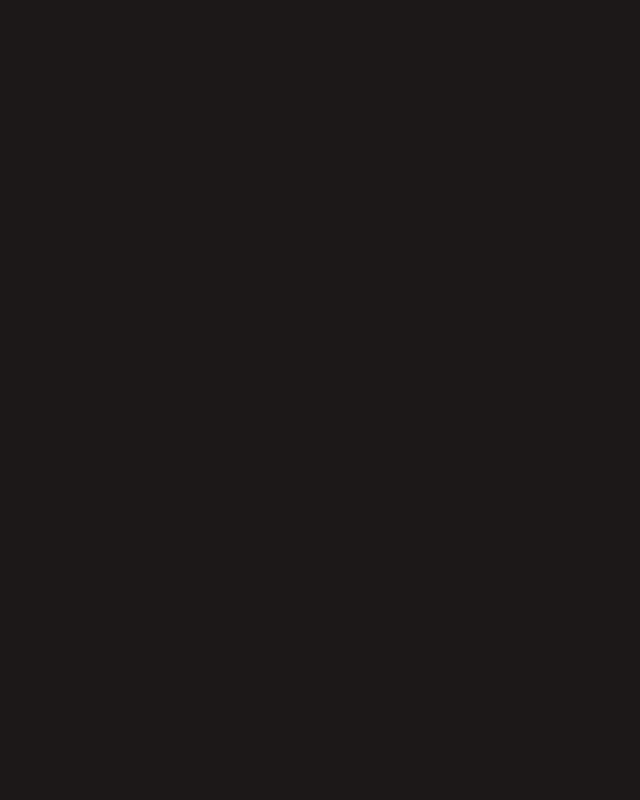
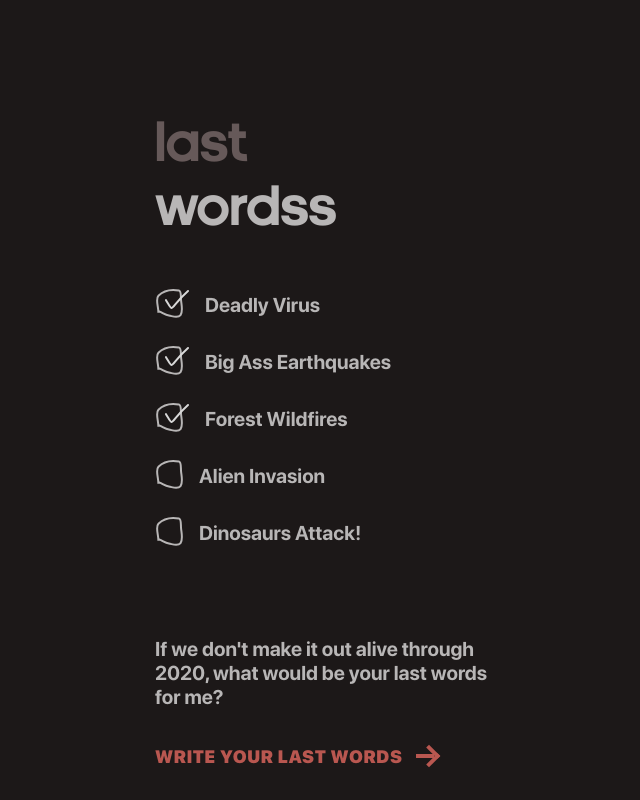
Before and after one commit to oztek22/lastwordss, a React (Create React App) app: page /#/send in a window 1280 px wide. Before the commit this address led to /#/. Shown: the whole page, without its empty margins (318-958 px from the left). Built offline with nearby package versions, Linux system fonts and the light colour scheme.

Commit message:
send page 2 redesigned

```diff
--- a/src/App.css
+++ b/src/App.css
@@ -49,7 +49,7 @@
   color: #b8b6b6;
 }
 
-input {
+textarea {
   margin-top: 40px;
   font-size: 18px;
   background: transparent;
@@ -58,8 +58,10 @@ input {
   border-bottom: 1px solid #665959;
   color: #665959;
   width: 100%;
+  resize: none;
+  height: 18px;
 }
 
-input:focus {
+textarea:focus {
   outline: transparent;
 }
--- a/src/components/check/check.js
+++ b/src/components/check/check.js
@@ -4,9 +4,9 @@ function Check() {
 
 	return (
 		<svg xmlns="http://www.w3.org/2000/svg" width="34" height="31" viewBox="0 0 34 31">
-			<g fill="none" stroke-width="2">
+			<g fill="none" strokeWidth="2">
 				<path stroke="#B8B6B6" d="M1.338 21.599c.03-5.282-3.083-12.596.087-15.847C6.916.122 15.03-.73 21.935.477c2.42.423 1.866 6.03 2.075 9.226.334 5.12 2.304 11.778-.468 15.405-2.748 3.595-7.785 1.081-11.632.428-3.217-.546-6.165-2.648-9.247-3.973l-1.325.036z" transform="translate(2 2)" />
-				<path stroke="#D8D8D8" stroke-linecap="round" stroke-linejoin="round" d="M9 10.174C17.32 23.871 11.18 18.822 31 1" transform="translate(2 2)" />
+				<path stroke="#D8D8D8" strokeLinecap="round" strokeLinejoin="round" d="M9 10.174C17.32 23.871 11.18 18.822 31 1" transform="translate(2 2)" />
 			</g>
 		</svg>
 
--- a/src/components/check/uncheck.js
+++ b/src/components/check/uncheck.js
@@ -4,7 +4,7 @@ function Uncheck() {
 
   return (
     <svg xmlns="http://www.w3.org/2000/svg" width="28" height="31" viewBox="0 0 28 31">
-      <path fill="none" stroke="#B8B6B6" stroke-width="2" d="M3.338 23.599c.03-5.282-3.083-12.596.087-15.847 5.491-5.63 13.604-6.483 20.51-5.275 2.42.423 1.866 6.03 2.075 9.226.334 5.12 2.304 11.778-.468 15.405-2.748 3.595-7.785 1.081-11.632.428-3.217-.546-6.165-2.648-9.247-3.973l-1.325.036z" />
+      <path fill="none" stroke="#B8B6B6" strokeWidth="2" d="M3.338 23.599c.03-5.282-3.083-12.596.087-15.847 5.491-5.63 13.604-6.483 20.51-5.275 2.42.423 1.866 6.03 2.075 9.226.334 5.12 2.304 11.778-.468 15.405-2.748 3.595-7.785 1.081-11.632.428-3.217-.546-6.165-2.648-9.247-3.973l-1.325.036z" />
     </svg>
   )
 }
--- /dev/null
+++ b/src/components/disasterList/disasterList.css
@@ -0,0 +1,18 @@
+.disaster-list {
+  font-family: SFProText;
+  font-size: 20px;
+  font-weight: bold;
+  margin-top: 16px;
+  color: #b8b6b6;
+  display: flex;
+  vertical-align: text-top;
+}
+
+.disaster-checkbox {
+  line-height: 34px;
+}
+
+.disaster-text {
+  line-height: 34px;
+  margin-left: 16px;
+}
--- /dev/null
+++ b/src/components/disasterList/disasterList.js
@@ -0,0 +1,24 @@
+import React from 'react';
+import { DISASTER_LIST } from '../../constants/constants';
+import Check from '../check/check';
+import Uncheck from '../check/uncheck';
+import "./disasterList.css";
+
+function DisasterList() {
+
+	return (
+    <div className="disaster">
+      {
+        DISASTER_LIST.map(disaster => {
+          return <div key={disaster.name} className="disaster-list">
+                    <span className="disaster-checkbox">{disaster.isChecked ? <Check /> : <Uncheck /> }</span>
+                    <span className="disaster-text">{ disaster.name }</span>
+                  </div>
+        })
+      }
+    </div>
+
+	)
+}
+
+export default DisasterList;
--- /dev/null
+++ b/src/constants/constants.js
@@ -0,0 +1,7 @@
+export const DISASTER_LIST = [
+  { name: "Deadly Virus", isChecked: true },
+  { name: "Big Ass Earthquakes", isChecked: true },
+  { name: "Forest Wildfires", isChecked: true },
+  { name: "Alien Invasion", isChecked: false },
+  { name: "Dinosaurs Attack!", isChecked: false },
+]
--- a/src/views/Send/Send.css
+++ b/src/views/Send/Send.css
@@ -22,6 +22,7 @@
   letter-spacing: 0.63px;
   color: #b95750;
   margin-top: 36px;
+  text-transform: uppercase;
 }
 
 .send-submit-arrow {
--- a/src/views/Send/Send.js
+++ b/src/views/Send/Send.js
@@ -1,16 +1,41 @@
 import React, { useEffect, useState } from 'react';
-import Check from '../../components/check/check'
 import './Send.css';
 import Arrow from '../../components/arrow/arrow';
 import { Link } from 'react-router-dom';
+import DisasterList from '../../components/disasterList/disasterList';
 
-function Send() {
+function Send(props) {
   const lastWords = "If we don't make it out alive through 2020, what would be your last words for me?";
+  const [submitLabel, setSubmitLabel] = useState("");
   const [view, setView] = useState(1);
   const [message, setMessage] = useState('');
 
   useEffect(() => {
-  }, []);
+    updateSubmitLabel();
+  }, [view]);
+
+  const updateSubmitLabel = () => {
+    switch (view) {
+      case 1:
+        setSubmitLabel('write your last words');
+        break;
+      case 2:
+        setSubmitLabel('Post anonymously');
+        break;
+      default:
+        break;
+    }
+  };
+
+  const onSubmit = () => {
+    switch (view) {
+      case 1:
+        setView(2);
+        break;
+      default:
+        break;
+    }
+  };
 
   return (
     <div className="Send">
@@ -18,14 +43,21 @@ function Send() {
         <div className="title-1">last</div>
         <div className="title-2">wordss</div>
       </div>
+      { view === 1 ?  <DisasterList /> : null}
       <div className="send-main">
         <div className="send-main-title">{lastWords}</div>
-        <input type="text" className="send-main-message" placeholder="don’t hold back, write it down"></input>
-        <div className="send-main-submit">POST ANONYMOUSLY <span className="send-submit-arrow"><Arrow/></span></div>
+        { view === 2 ?
+          <textarea className="send-main-message" placeholder="don’t hold back, write it down"></textarea>
+          : null
+        }
+        <div className="send-main-submit" onClick={onSubmit}> {submitLabel} <span className="send-submit-arrow"><Arrow/></span></div>
       </div>
-      <div className="send-footer">
-        <Link to="/login" className="send-login">Login </Link> to save your responses
-      </div>
+      { view === 2 && !props.user?
+        <div className="send-footer">
+          <Link to="/login" className="send-login">Login </Link> to save your responses
+        </div>
+        : null
+      }
     </div>
   );
 }
```
